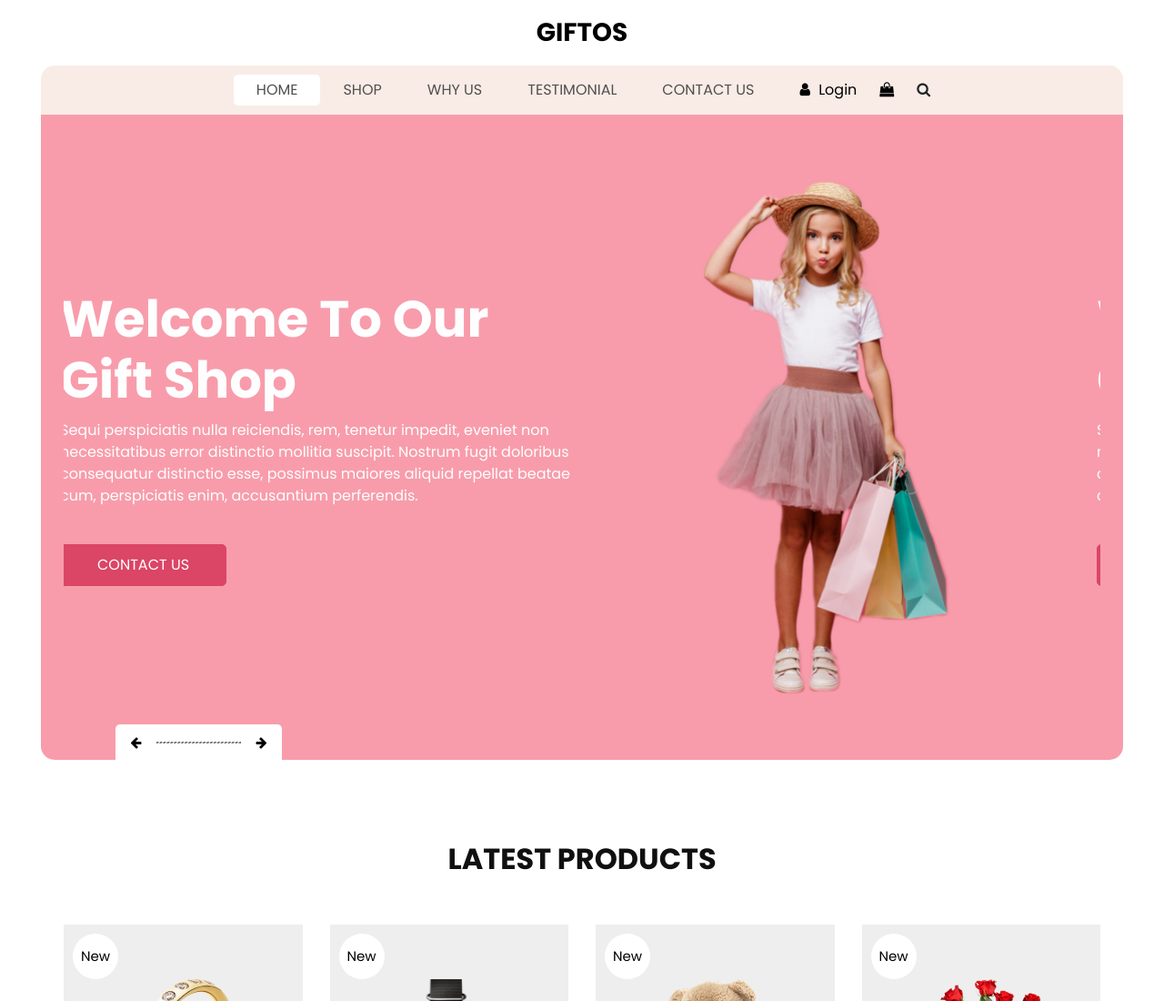
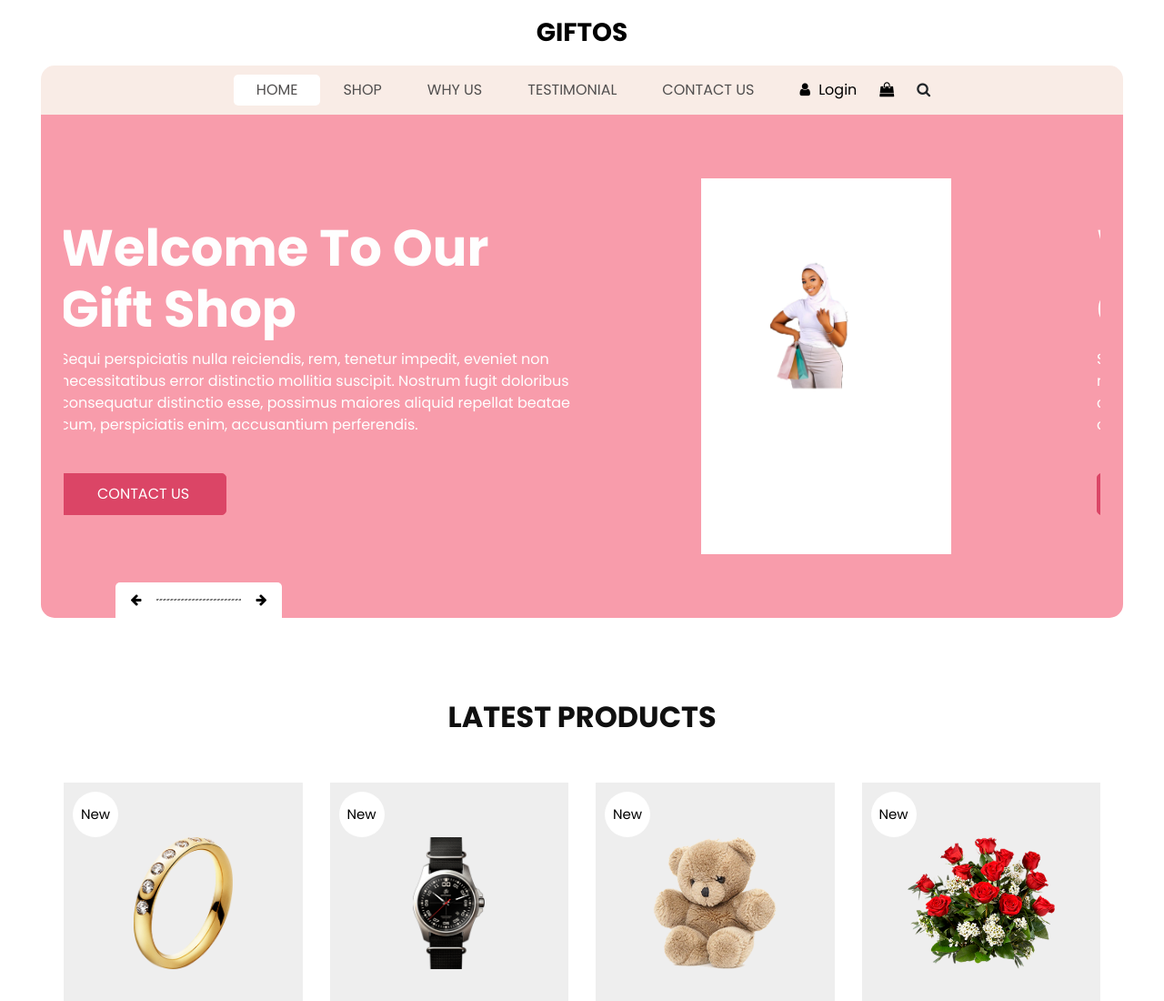
Before and after one commit to shibaapple/shiba-website, a plain HTML site: page index.html in a window 1280 px wide. Shown: the top 1100 px of the page at 91% size. Drawn offline with nearby package versions, Linux system fonts and the light colour scheme.

Commit message:
Update index.html

```diff
--- a/index.html
+++ b/index.html
@@ -112,7 +112,7 @@
                   </div>
                   <div class="col-md-5 ">
                     <div class="img-box">
-                      <img src="images/slider-img.png" alt="" />
+                      <img src="images/main2.png" alt="" />
                     </div>
                   </div>
                 </div>
@@ -137,7 +137,7 @@
                   </div>
                   <div class="col-md-5 ">
                     <div class="img-box">
-                      <img src="images/slider-img.png" alt="" />
+                      <img src="images/main2.png" alt="" />
                     </div>
                   </div>
                 </div>
@@ -162,7 +162,7 @@
                   </div>
                   <div class="col-md-5 ">
                     <div class="img-box">
-                      <img src="images/slider-img.png" alt="" />
+                      <img src="images/main2.png" alt="" />
                     </div>
                   </div>
                 </div>
```
